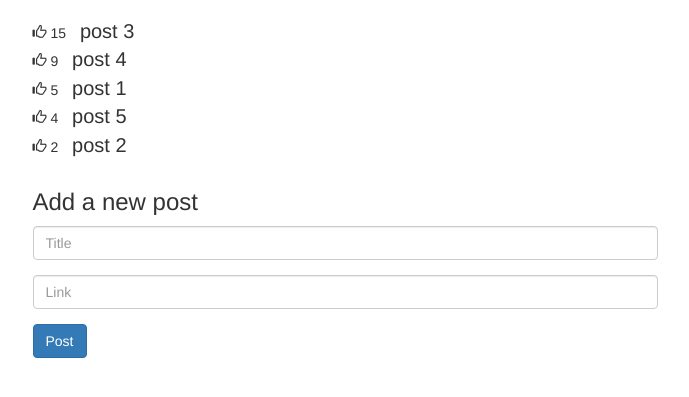
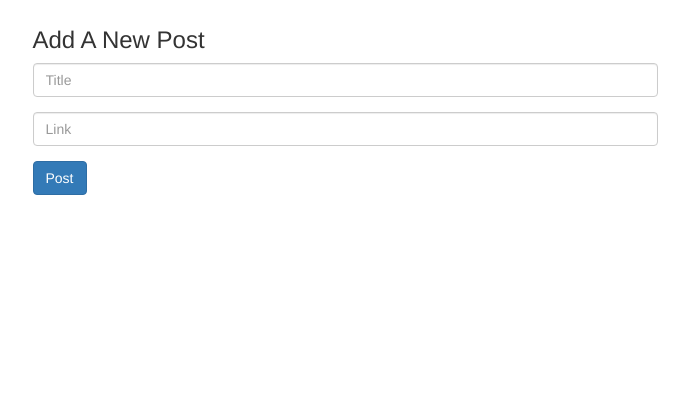
Before and after one commit to drewster317/project-4-frontend-, a plain HTML site: page index.html in a window 1280 px wide. Shown: the part 103-500 px from the top of the page, without its empty margins (295-984 px from the left). Drawn offline with nearby package versions, Linux system fonts and the light colour scheme.

Commit message:
MODIFY bootstrap template and REMOVE hardcoded items from js

```diff
--- a/app.js
+++ b/app.js
@@ -4,13 +4,7 @@ app.controller('MainCtrl', [
   '$scope',
   function($scope){
     $scope.test = 'Hello world!';
-    $scope.posts = [
-    {title: 'post 1', upvotes: 5},
-    {title: 'post 2', upvotes: 2},
-    {title: 'post 3', upvotes: 15},
-    {title: 'post 4', upvotes: 9},
-    {title: 'post 5', upvotes: 4}
-    ];
+    $scope.posts = [];
 
     $scope.addPost = function(){
       if(!$scope.title || $scope.title === '') { return; }
--- a/index.html
+++ b/index.html
@@ -32,7 +32,7 @@
 
       <form ng-submit="addPost()"
         style="margin-top:30px;">
-        <h3>Add a new post</h3>
+        <h3>Add A New Post</h3>
 
         <div class="form-group">
           <input type="text"
```
